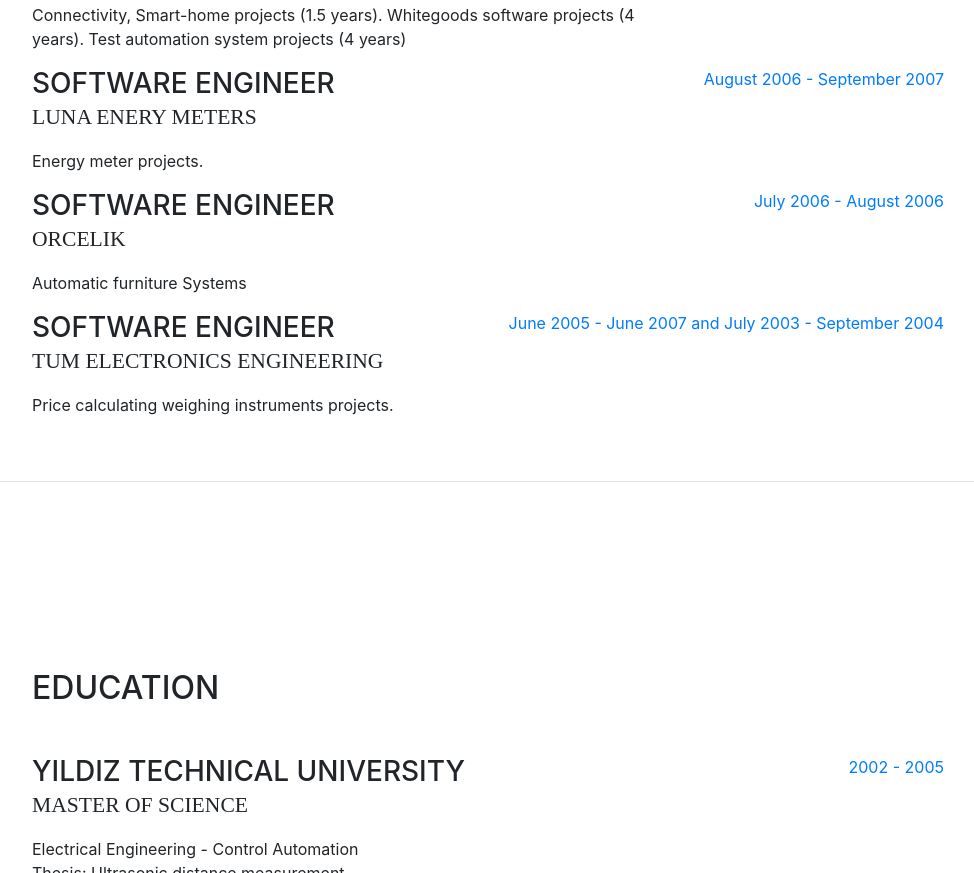
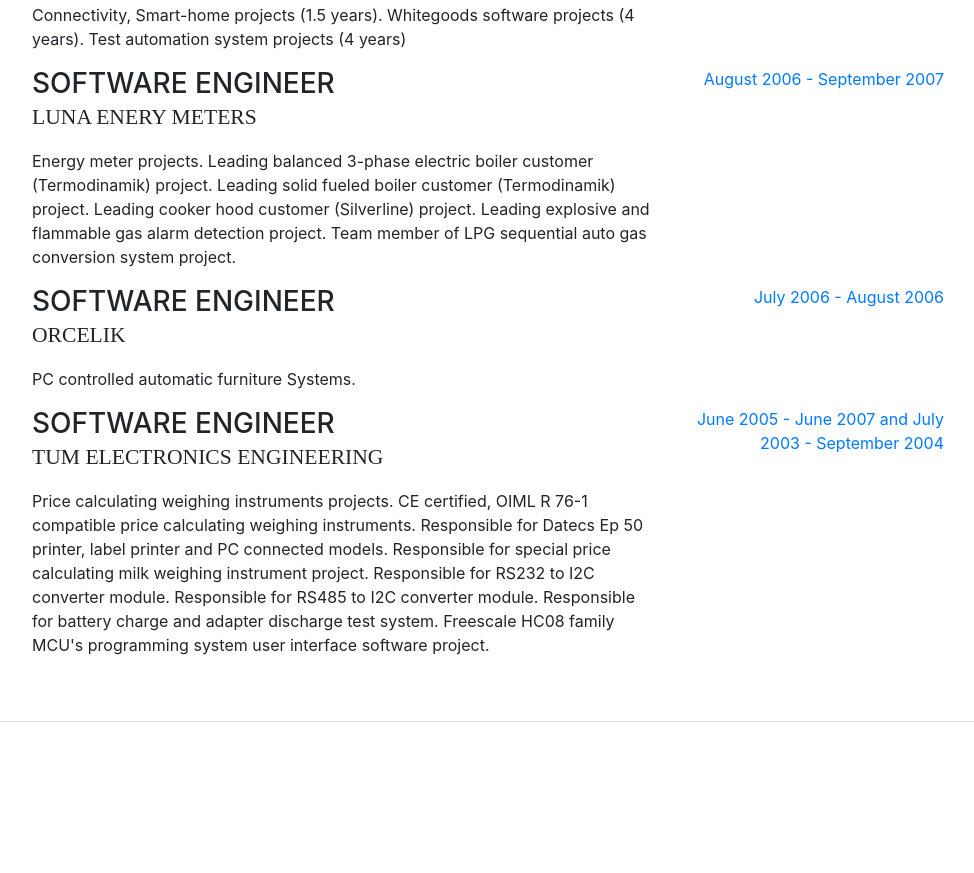
Before and after one commit to mehmetrizaoz/mehmetrizaoz.github.io, a website with bundled scripts: page index.html in a window 1280 px wide. Shown: the part 2007-2880 px from the top of the page, without its empty margins (288-1262 px from the left). Built offline with nearby package versions, Linux system fonts and the light colour scheme; a web font is replaced by a local one.

Commit message:
experience details updated

```diff
--- a/index.html
+++ b/index.html
@@ -183,7 +183,8 @@
             <div class="resume-content mr-auto">
               <h3 class="mb-0">Software Engineer</h3>
               <div class="subheading mb-3">Luna Enery Meters</div>
-              <p>Energy meter projects.</p>
+              <p>Energy meter projects. Leading balanced 3-phase electric boiler customer (Termodinamik) project. Leading solid fueled boiler customer (Termodinamik) project. Leading cooker hood customer (Silverline) project. Leading explosive and flammable gas alarm detection project. Team member of LPG sequential auto gas conversion system project.
+              </p>
             </div>
             <div class="resume-date text-md-right">
               <span class="text-primary">August 2006 - September 2007</span>
@@ -194,7 +195,7 @@
             <div class="resume-content mr-auto">
               <h3 class="mb-0">Software Engineer</h3>
               <div class="subheading mb-3">Orcelik</div>
-              <p>Automatic furniture Systems</p>
+              <p>PC controlled automatic furniture Systems. </p>
             </div>
             <div class="resume-date text-md-right">
               <span class="text-primary">July 2006 - August 2006</span>
@@ -205,7 +206,8 @@
             <div class="resume-content mr-auto">
               <h3 class="mb-0">Software Engineer</h3>
               <div class="subheading mb-3">Tum Electronics Engineering</div>
-              <p>Price calculating weighing instruments projects.</p>
+              <p>Price calculating weighing instruments projects. CE certified, OIML R 76-1 compatible price calculating weighing instruments. Responsible for Datecs Ep 50 printer, label printer and PC connected models. Responsible for special price calculating milk weighing instrument project. Responsible for RS232 to I2C converter module. Responsible for RS485 to I2C converter module. Responsible for battery charge and adapter discharge test system. Freescale HC08 family MCU's programming system user interface software project.
+              </p>
             </div>
             <div class="resume-date text-md-right">
               <span class="text-primary">June 2005 - June 2007 and July 2003 - September 2004</span>
```
